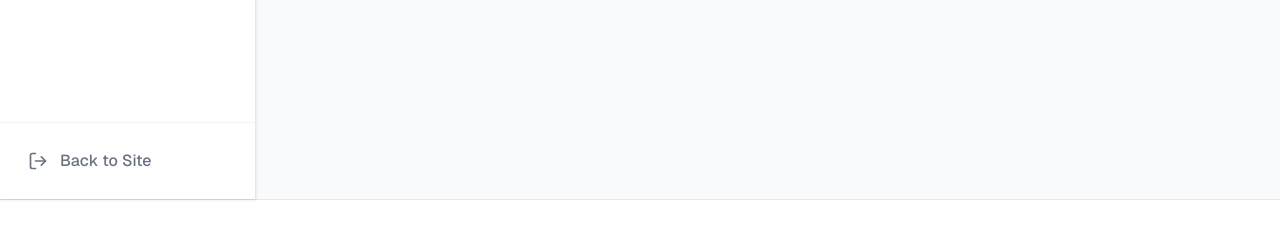
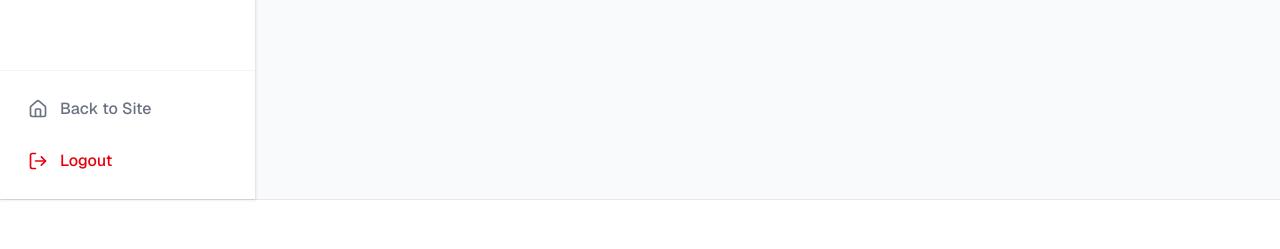
Before and after one commit to josecschalil/moneygreeks, a Next.js app in the folder frontend/: page /admin/education in a window 1280 px wide. Shown: the part 658-907 px from the top of the page. Built offline with nearby package versions, Linux system fonts and the light colour scheme; no server answers.

Commit message:
added logout

```diff
--- /dev/null
+++ b/frontend/app/admin/components/LogoutButton.tsx
@@ -0,0 +1,26 @@
+"use client";
+
+import { LogOut } from "lucide-react";
+import { useRouter } from "next/navigation";
+
+export default function LogoutButton() {
+  const router = useRouter();
+
+  const handleLogout = () => {
+    // Clear the token cookie
+    document.cookie = "admin_token=; expires=Thu, 01 Jan 1970 00:00:00 UTC; path=/;";
+    // Redirect to login page
+    router.push("/admin-login");
+    router.refresh();
+  };
+
+  return (
+    <button
+      onClick={handleLogout}
+      className="flex w-full items-center gap-3 px-3 py-2.5 rounded-lg text-red-600 hover:bg-red-50 transition-colors font-medium text-left"
+    >
+      <LogOut size={20} />
+      Logout
+    </button>
+  );
+}
--- a/frontend/app/admin/layout.tsx
+++ b/frontend/app/admin/layout.tsx
@@ -21,6 +21,7 @@ export const metadata = {
 };
 
 import FetchInterceptor from "./utils/FetchInterceptor";
+import LogoutButton from "./components/LogoutButton";
 
 export default function AdminLayout({
   children,
@@ -107,14 +108,15 @@ export default function AdminLayout({
           </Link>
         </nav>
 
-        <div className="p-4 border-t border-gray-100">
+        <div className="p-4 border-t border-gray-100 space-y-2">
           <Link
             href="/"
             className="flex items-center gap-3 px-3 py-2.5 rounded-lg text-gray-500 hover:bg-gray-100 transition-colors font-medium"
           >
-            <LogOut size={20} />
+            <Home size={20} />
             Back to Site
           </Link>
+          <LogoutButton />
         </div>
       </aside>
 
```
